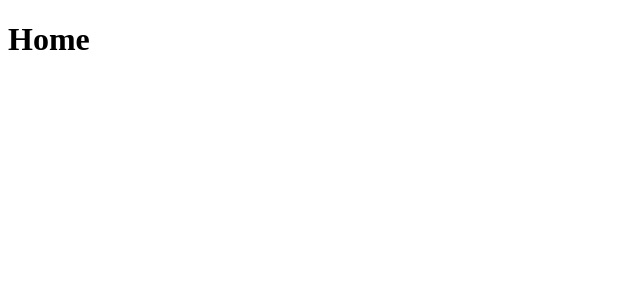
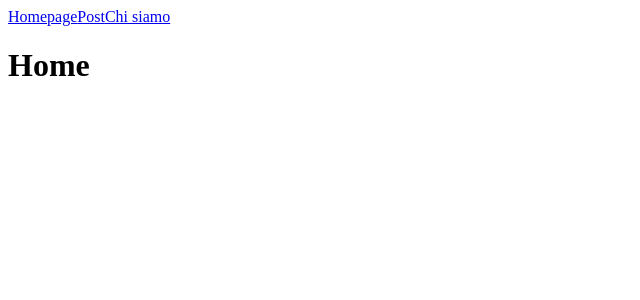
Before and after one commit to BassaniDavid/react-router, a React (Vite) app: page / in a window 1280 px wide. Shown: the top 300 px of the page, without its empty margins (0-640 px from the left). Built offline with nearby package versions, Linux system fonts and the light colour scheme.

Commit message:
feat: navbar added

```diff
--- a/src/App.jsx
+++ b/src/App.jsx
@@ -2,11 +2,13 @@ import { BrowserRouter, Routes, Route } from 'react-router-dom'
 import Posts from './routes/posts'
 import WhoWeAre from './routes/WhoWeAre'
 import Homepage from './routes/Homepage'
+import Navbar from './components/navbar'
 
 function App() {
 
   return (
     <BrowserRouter>
+      <Navbar />
       <Routes>
         <Route path="/" Component={Homepage} />
         <Route path="/posts" Component={Posts} />
--- /dev/null
+++ b/src/components/Navbar.jsx
@@ -0,0 +1,11 @@
+import { NavLink } from "react-router-dom";
+
+export default function Navbar() {
+    return (
+        <nav>
+            <NavLink to="/">Homepage</NavLink>
+            <NavLink to="/posts">Post</NavLink>
+            <NavLink to="/chi-siamo">Chi siamo</NavLink>
+        </nav>
+    )
+}
```
